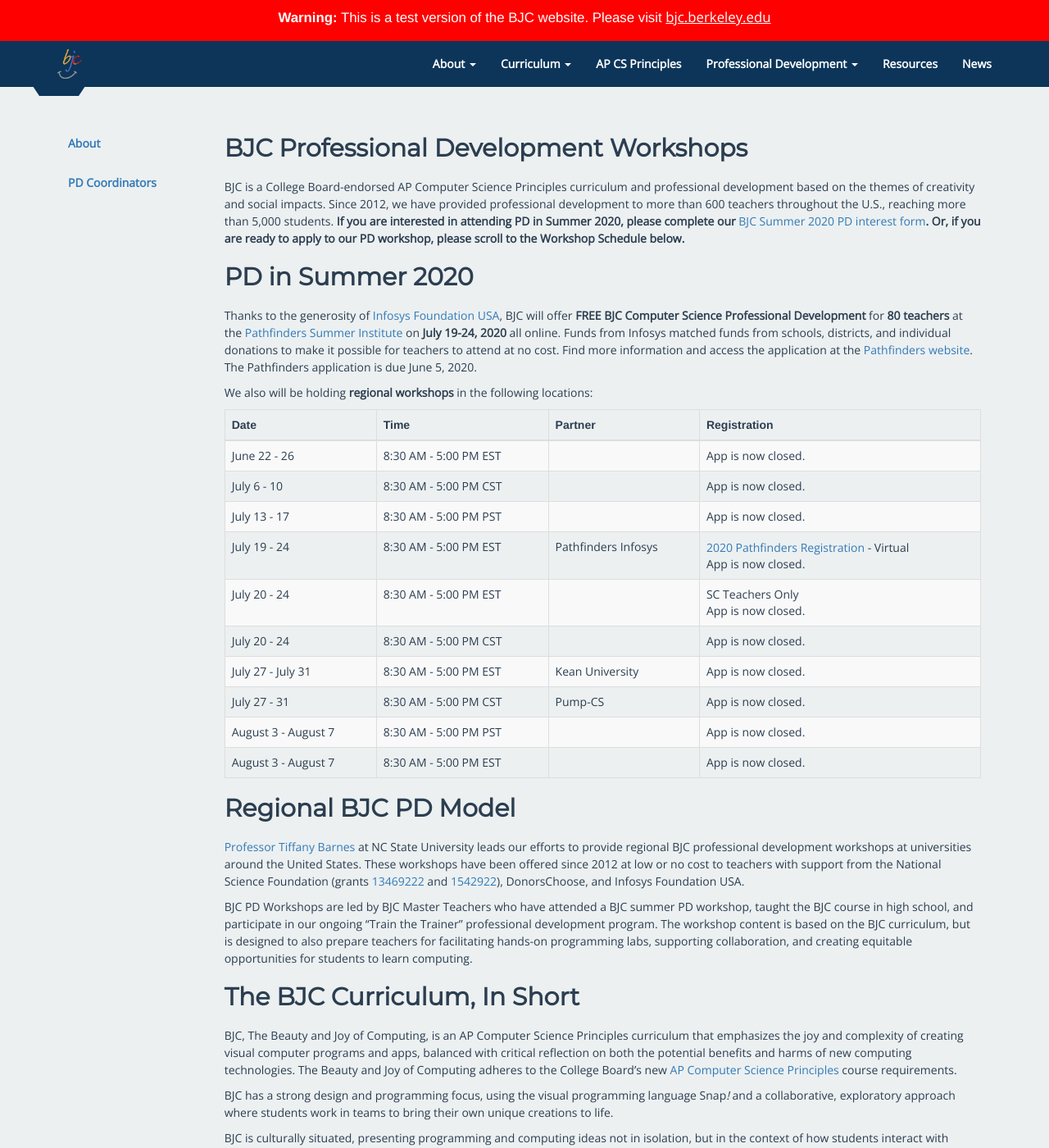
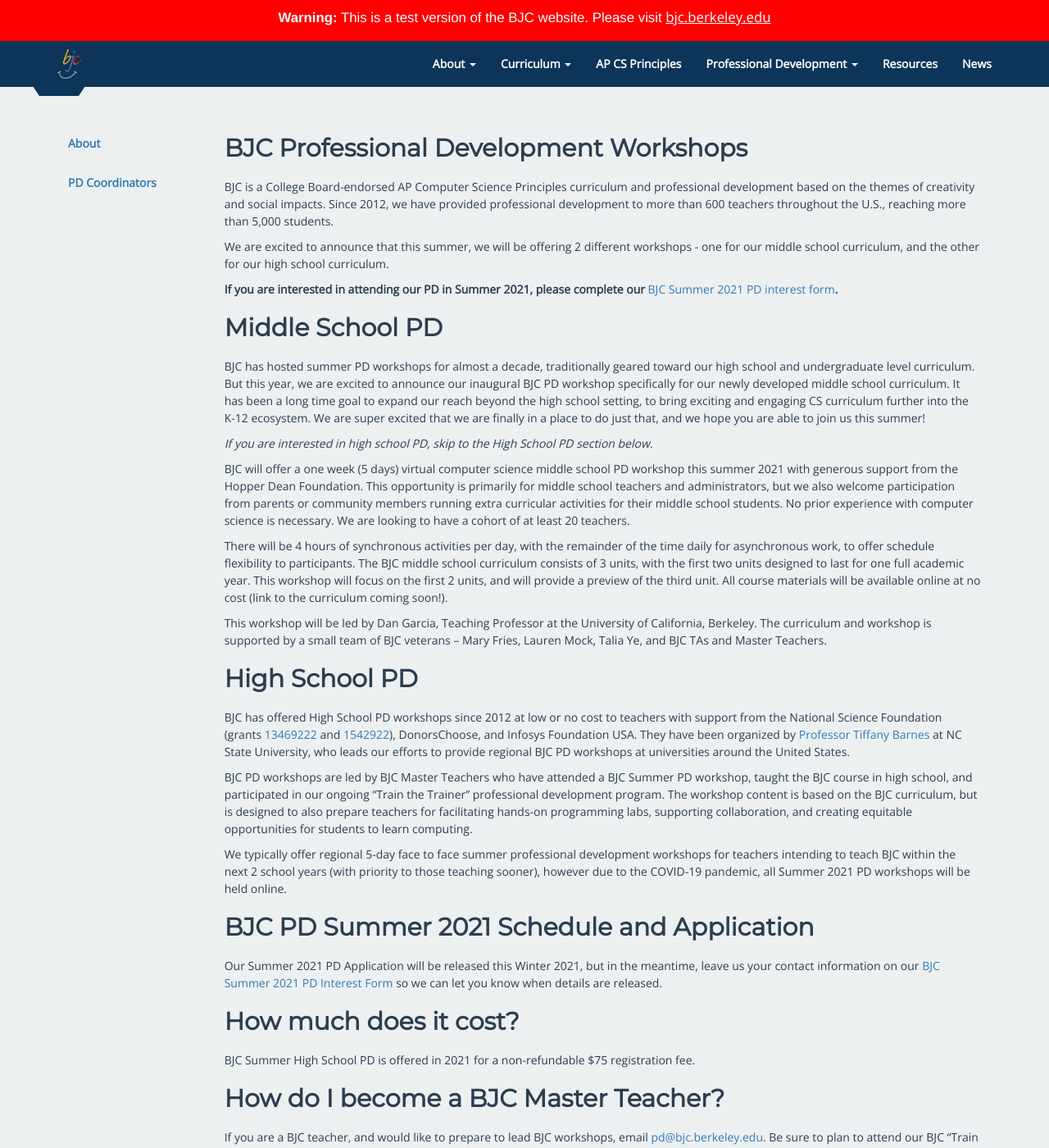
Before and after one commit to beautyjoy/beautyjoy.github.io, a Jekyll site: the page built from summer-pd/index.md, in a window 1280 px wide and 1400 px high, scrolled down 253 px. Shown: the whole window at 82% size. Built offline with Jekyll 4.4.1, drawn with Linux system fonts in a browser that asks for light colours; some of the changed text lies outside the part shown.

Commit message:
overhaul summer PD website update

```diff
--- a/summer-pd/index.md
+++ b/summer-pd/index.md
@@ -14,47 +14,58 @@
 
 ## BJC Professional Development Workshops
 
+[pd-interest-form-link]: https://bjc.link/BJCinterest2021
+[pathfinders-email]: mailto:Pathfinders@infosysfoundationusaevents.org
 <!--[pd-app-link]: https://bjc.link/PD2019App. -->
-
-BJC is a College Board-endorsed AP Computer Science Principles curriculum and professional development based on the themes of creativity and social impacts. Since 2012, we have provided professional development to more than 600 teachers throughout the U.S., reaching more than 5,000 students. <b>If you are interested in attending PD in Summer 2020, please complete our [BJC Summer 2020 PD interest form][pd-interest-form-link]. Or, if you are ready to apply to our PD workshop, please scroll to the Workshop Schedule below.</b>
-
-[pd-interest-form-link]: https://bjc.link/BJCinterest2020
-
-<!-- ## PD in Winter 2020 -->
-
-<!-- BJC will offer a 5 day computer science PD workshop February 16-20 at the University of Rhode Island in Providence with generous support from the Infosys Foundation at the Pathfinders Winter Institute 2020. This opportunity is for public high school teachers only. If you are a not a public high school teacher, we encourage you to leave us your contact information on our [BJC Summer 2020 PD Interest Form][pd-interest-form-link], so we can notify you when more details about our Summer 2020 workshops are available. -->
-
-<!-- Important Dates -->
-
-<!-- <ul>
-	<li>October 7, 2019: Applications are open! Please apply on the <a href="www.infypathfinders.org">Pathfinders Winter Institute 2020 Website</a>.</li>
-	<li>December 16, 2019: Application deadline and for teachers to create a project with DonorsChoose.</li>
-	<li>January 16, 2020: Teachers must be 100% funded in order to meet the time frame to attend.</li>
-	<li>February 16, 2020: PD Workshop Begins!</li>
-</ul> -->
-
-<!-- The total program cost per teacher is $2,341. The Foundation will be covering 70% ($1,638.70) for US public school teachers raising funds through school or districts. For teachers raising funds through Donorschoose.org, the Foundation is making a 3X match (previous years Pathfinders provided a 2X match), tripling each donation a teacher receives. Pathfinders will be making relevant accommodations with hotels this year, and teachers will receive fixed visa cards for meals. -->
-
-<!-- If you have any questions about the PD workshop logistics and funding, please contact the [Pathfinders Team][pathfinders-email]. If you have any content related questions about the BJC PD workshop, please reach out to the [BJC PD Team][pd-email]. -->
-
-[pathfinders-email]: mailto:Pathfinders@infosysfoundationusaevents.org
-
 <!-- ## [For Reference Only: 2019 Informational Flyer]({{ site.baseurl }}/documents/bjc-pd-2019-flyer.pdf) -->
 
-## PD in Summer 2020
+BJC is a College Board-endorsed AP Computer Science Principles curriculum and professional development based on the themes of creativity and social impacts. Since 2012, we have provided professional development to more than 600 teachers throughout the U.S., reaching more than 5,000 students.
 
-<!-- More information about Summer 2020 PD will be released in Winter 2020. If you are interested in attending PD in Summer 2020, please complete our [BJC Summer 2020 PD interest form][pd-interest-form-link]. -->
+We are excited to announce that this summer, we will be offering 2 different workshops - one for our middle school curriculum, and the other for our high school curriculum.
 
-Thanks to the generosity of [Infosys Foundation USA][infosys], BJC will offer **FREE BJC Computer Science Professional Development** for **80 teachers** at the [Pathfinders Summer Institute][pathfinders] on **July 19-24, 2020** all online. Funds from Infosys matched funds from schools, districts, and individual donations to make it possible for teachers to attend at no cost. Find more information and access the application at the [Pathfinders website][pathfinders-app-link]. The Pathfinders application is due June 5, 2020.
+<b>If you are interested in attending our PD in Summer 2021, please complete our [BJC Summer 2021 PD interest form][pd-interest-form-link]. </b>
+<!-- Or, if you are ready to apply to our PD workshop, please scroll to the Workshop Schedule below.</b> -->
+
+## Middle School PD
+
+BJC has hosted summer PD workshops for almost a decade, traditionally geared toward our high school and undergraduate level curriculum. But this year, we are excited to announce our inaugural BJC PD workshop specifically for our newly developed middle school curriculum. It has been a long time goal to expand our reach beyond the high school setting, to bring exciting and engaging CS curriculum further into the K-12 ecosystem. We are super excited that we are finally in a place to do just that, and we hope you are able to join us this summer!
+
+<em>If you are interested in high school PD, skip to the High School PD section below.</em>
+
+BJC will offer a one week (5 days) virtual computer science middle school PD workshop this summer 2021 with generous support from the Hopper Dean Foundation. This opportunity is primarily for middle school teachers and administrators, but we also welcome participation from parents or community members running extra curricular activities for their middle school students. No prior experience with computer science is necessary. We are looking to have a cohort of at least 20 teachers.
+
+There will be 4 hours of synchronous activities per day, with the remainder of the time daily for asynchronous work, to offer schedule flexibility to participants. The BJC middle school curriculum consists of 3 units, with the first two units designed to last for one full academic year. This workshop will focus on the first 2 units, and will provide a preview of the third unit. All course materials will be available online at no cost (link to the curriculum coming soon!).
+
+This workshop will be led by Dan Garcia, Teaching Professor at the University of California, Berkeley. The curriculum and workshop is supported by a small team of BJC veterans -- Mary Fries, Lauren Mock, Talia Ye, and BJC TAs and Master Teachers.
+
+## High School PD
+
+[tiffany]: https://eliza.csc.ncsu.edu/
+[nsf-1]: https://nsf.gov/awardsearch/showAward?AWD_ID=1346922
+[nsf-2]: https://nsf.gov/awardsearch/showAward?AWD_ID=1542922
+[pd-email]: mailto:pd@bjc.berkeley.edu
+
+BJC has offered High School PD workshops since 2012 at low or no cost to teachers with support from the National Science Foundation (grants [13469222][nsf-1] and [1542922][nsf-2]), DonorsChoose, and Infosys Foundation USA. They have been organized by [Professor Tiffany Barnes][tiffany] at NC State University, who leads our efforts to provide regional BJC PD workshops at universities around the United States.
+
+BJC PD workshops are led by BJC Master Teachers who have attended a BJC Summer PD workshop, taught the BJC course in high school, and participated in our ongoing "Train the Trainer" professional development program. The workshop content is based on the BJC curriculum, but is designed to also prepare teachers for facilitating hands-on programming labs, supporting collaboration, and creating equitable opportunities for students to learn computing.
+
+We typically offer regional 5-day face to face summer professional development workshops for teachers intending to teach BJC within the next 2 school years (with priority to those teaching sooner), however due to the COVID-19 pandemic, all Summer 2021 PD workshops will be held online.
+
+<!-- In 2019, we will offer several 5-day in-person regional workshops. To sign up for email updates when we finalize our 2019 locations, complete our interest form at [{{site.pd_interest_url}}]({{site.pd_interest_url}}). If you are interested in hosting a BJC workshop, or becoming a BJC Master Teacher, email [pd@bjc.berkeley.edu][pd-email]. -->
+
+<!-- ## Summer PD Schedule -->
+
+<!-- More information about Summer 2021 PD will be released in Winter 2021. If you are interested in attending PD in Summer 2021, please complete our [BJC Summer 2021 PD interest form][pd-interest-form-link]. -->
+
+<!-- Thanks to the generosity of [Infosys Foundation USA][infosys], BJC will offer **FREE BJC Computer Science Professional Development** for **80 teachers** at the [Pathfinders Summer Institute][pathfinders] on **July 19-24, 2020** all online. Funds from Infosys matched funds from schools, districts, and individual donations to make it possible for teachers to attend at no cost. Find more information and access the application at the [Pathfinders website][pathfinders-app-link]. The Pathfinders application is due June 5, 2020. -->
 
 <!-- Tuition, travel, boarding and lodging was provided. -->
 
 [pathfinders-app-link]: http://www.infosys.org/infosys-foundation-usa/pathfinders/summer/Pages/index.aspx
 
+<!-- We also will be holding **regional workshops** in the following locations: -->
 
-We also will be holding **regional workshops** in the following locations:
-
-<table class="table table-striped table-bordered">
+<!-- <table class="table table-striped table-bordered">
 <thead>
   <tr>
     <th scope ="col">Date</th>
@@ -70,7 +81,7 @@
     <td></td>
     <td>App is now closed.</td>
 
-  </tr>
+ <!-- </tr>
   <tr>
     <td>July 6 - 10</td>
     <td>8:30 AM - 5:00 PM CST</td>
@@ -135,18 +146,39 @@
 [infosys]: https://www.infosys.com/infosys-foundation/
 [pathfinders]: https://infy.com/Pathfinders
 
-## Regional BJC PD Model
 
-[Professor Tiffany Barnes][tiffany] at NC State University leads our efforts to provide regional BJC professional development workshops at universities around the United States. These workshops have been offered since 2012 at low or no cost to teachers with support from the National Science Foundation (grants [13469222][nsf-1] and [1542922][nsf-2]), DonorsChoose, and Infosys Foundation USA.
+## BJC PD Summer 2021 Schedule and Application
 
-BJC PD Workshops are led by BJC Master Teachers who have attended a BJC summer PD workshop, taught the BJC course in high school, and participate in our ongoing "Train the Trainer" professional development program. The workshop content is based on the BJC curriculum, but is designed to also prepare teachers for facilitating hands-on programming labs, supporting collaboration, and creating equitable opportunities for students to learn computing.
+[admin-letter]: https://bjc.link/Admin19
+[BJC PD 2019 Alternate App]: https://bjc.link/PD2019App-NoUpload
+[reg-fee]: https://bjc.link/reg19
 
-<!-- In 2019, we will offer several 5-day in-person regional workshops. To sign up for email updates when we finalize our 2019 locations, complete our interest form at [{{site.pd_interest_url}}]({{site.pd_interest_url}}). If you are interested in hosting a BJC workshop, or becoming a BJC Master Teacher, email [pd@bjc.berkeley.edu][pd-email]. -->
+Our Summer 2021 PD Application will be released this Winter 2021, but in the meantime, leave us your contact information on our [BJC Summer 2021 PD Interest Form][pd-interest-form-link]  so we can let you know when details are released.
 
-[tiffany]: https://eliza.csc.ncsu.edu/
-[nsf-1]: https://nsf.gov/awardsearch/showAward?AWD_ID=1346922
-[nsf-2]: https://nsf.gov/awardsearch/showAward?AWD_ID=1542922
-[pd-email]: mailto:pd@bjc.berkeley.edu
+<!--Scroll up to our schedule of PDs this Summer 2020 to apply!-->
+
+<!--There are three steps to apply: -->
+
+<!--1. Follow the instructions at [https://bjc.link/Admin19][admin-letter] to prepare an Administrator Support Letter that you can upload/send. -->
+
+<!--2. Complete the BJC PD Summer 2019 Application at [https://bjc.link/PD2019App][pd-app-link]. Note that this form requires you to upload your resume and admin support letter. If you have problems with this form, please complete our alternate application form at [http://bjc.link/PD2019App-NoUpload][BJC PD 2019 Alternate App] and email your resume and support letter to pd@bjc.berkeley.edu. -->
+
+<!--3. Pay the non-refundable $75 BJC PD registration fee at [https://bjc.link/reg19][reg-fee]. -->
+
+<!--If you are interested in hosting a BJC PD workshop, email pd@bjc.berkeley.edu. -->
+
+<!--To receive updates (but not apply), leave your name with us on our [2019 PD Interest Form](https://bit.ly/pdinterest19). Most of our dates and locations are set, but we welcome you to email us if you would like to host a BJC PD workshop, email [pd@bjc.berkeley.edu][pd-email]. -->
+
+## How much does it cost?
+
+BJC Summer High School PD is offered in 2021 for a non-refundable $75 registration fee.
+
+<!--Participating teachers may be eligible for reimbursement for reasonable expenses for travel, lodging, and meals.-->
+
+
+## How do I become a BJC Master Teacher?
+If you are a BJC teacher, and would like to prepare to lead BJC workshops, email [pd@bjc.berkeley.edu][pd-email]. Be sure to plan to attend our BJC "Train the Trainer" Master Teacher workshop in June 2021 online, and one of our online 5-day BJC workshops as a Teaching Assistant (TA).
+
 
 ## The BJC Curriculum, In Short
 
@@ -181,39 +213,6 @@
 
 The Beauty and Joy of Computing is taught across the country, with over 600 teachers from 41 states applying to attend our teacher preparation workshops. Teachers are also using our curriculum in Canada, Ireland, Guam, Hong Kong, South Korea, Indonesia, Senegal, Cape Verde, Nepal, Austria, Italy, New Zealand, the Philippines, and Germany.
 
-### How can I be part of BJC PD? - BJC PD Summer 2020 Application
-
-We typically offer regional 5-day face to face summer professional development workshops for teachers intending to teach BJC within the next 2 school years (with priority to those teaching sooner), however due to the COVID-19 pandemic, all Summer 2020 PD workshops will be held online.
-
-Scroll up to our schedule of PDs this Summer 2020 to apply!
-
-<!--We will release more application details in Winter 2020, but if you are interested, please leave us your contact information on our [BJC Summer 2020 PD Interest Form][pd-interest-form-link] so we can inform you when we have more details available. --<
-
-<!--There are three steps to apply: -->
-
-<!--1. Follow the instructions at [https://bjc.link/Admin19][admin-letter] to prepare an Administrator Support Letter that you can upload/send. -->
-
-<!--2. Complete the BJC PD Summer 2019 Application at [https://bjc.link/PD2019App][pd-app-link]. Note that this form requires you to upload your resume and admin support letter. If you have problems with this form, please complete our alternate application form at [http://bjc.link/PD2019App-NoUpload][BJC PD 2019 Alternate App] and email your resume and support letter to pd@bjc.berkeley.edu. -->
-
-<!--3. Pay the non-refundable $75 BJC PD registration fee at [https://bjc.link/reg19][reg-fee]. -->
-
-<!--If you are interested in hosting a BJC PD workshop, email pd@bjc.berkeley.edu. -->
-
-<!--To receive updates (but not apply), leave your name with us on our [2019 PD Interest Form](https://bit.ly/pdinterest19). Most of our dates and locations are set, but we welcome you to email us if you would like to host a BJC PD workshop, email [pd@bjc.berkeley.edu][pd-email]. -->
-
-[admin-letter]: https://bjc.link/Admin19
-[BJC PD 2019 Alternate App]: https://bjc.link/PD2019App-NoUpload
-[reg-fee]: https://bjc.link/reg19
-
-### How much does it cost?
-
-Regional BJC Summer PD is offered in 2020 for a non-refundable $75 registration fee.
-
-<!--Participating teachers may be eligible for reimbursement for reasonable expenses for travel, lodging, and meals.-->
-
-## How do I become a BJC Master Teacher?
-If you are a BJC teacher, and would like to prepare to lead BJC workshops, email [pd@bjc.berkeley.edu][pd-email]. Be sure to plan to attend our 2020 BJC "Train the Trainer" Master Teacher workshop in June 2020, and one of our 5-day BJC workshops as a Teaching Assistant (TA).
-
-### Contact
+## Contact
 
 If you have questions about BJC, please email us at [pd@bjc.berkeley.edu](mailto:pd@bjc.berkeley.edu) and include your name, school name, and location.
```
